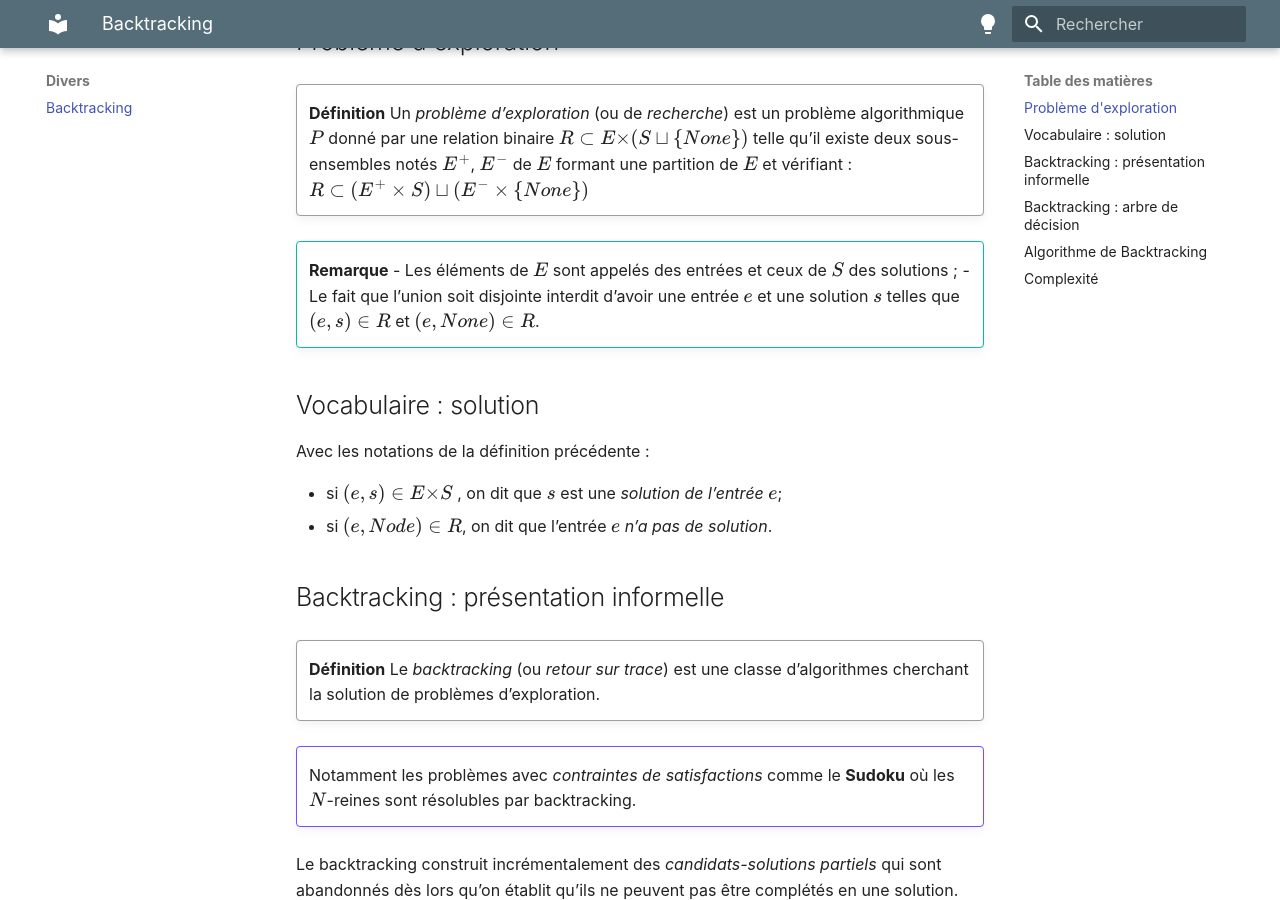
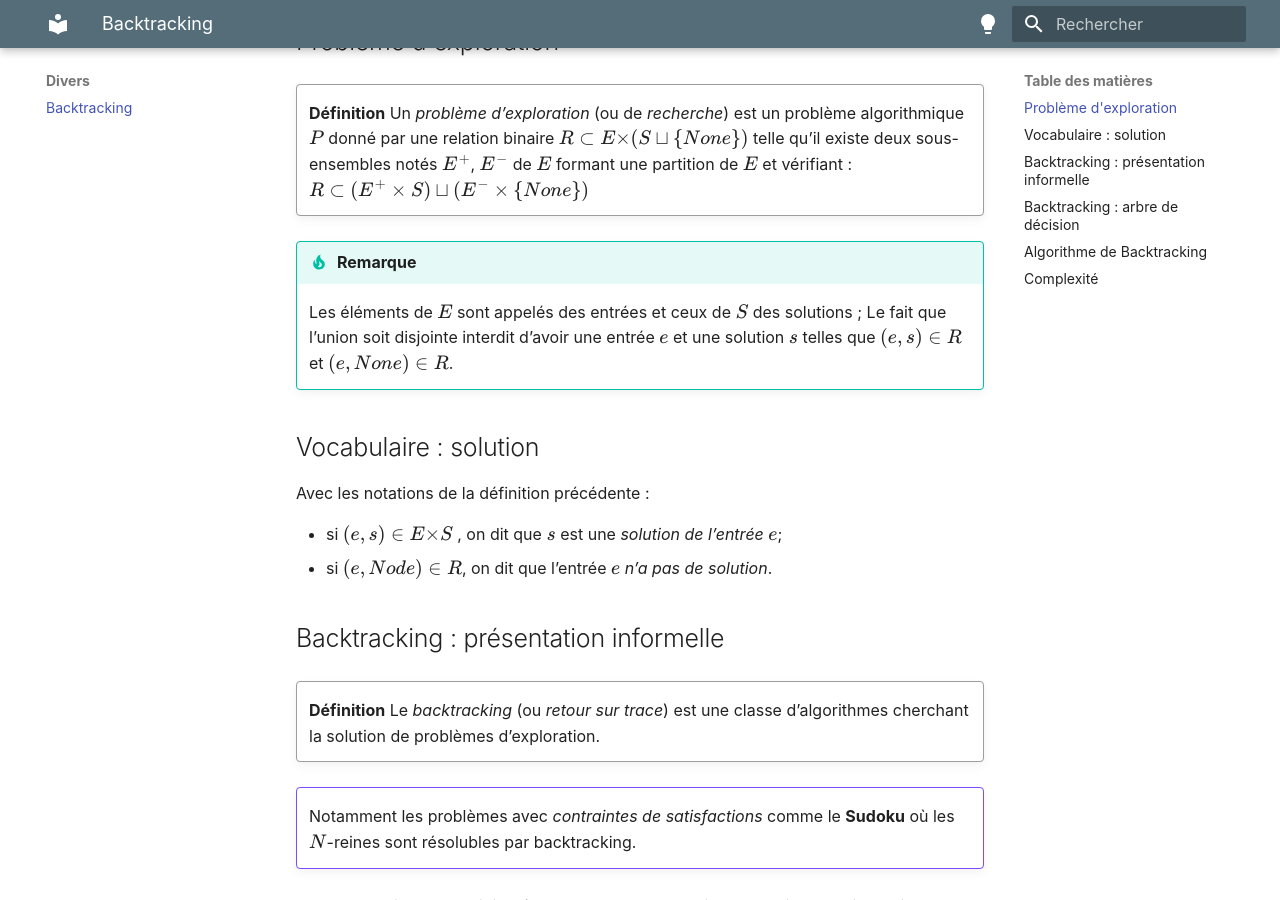
Before and after one commit to mp2i-thiers/mp2i-thiers.github.io, an MkDocs documentation site: the page built from docs/Divers/Backtracking.md, in a window 1280 px wide and 900 px high, scrolled down 540 px. Built offline with MkDocs 1.6.1 and Material for MkDocs 9.7.7, drawn with Linux system fonts in a browser that asks for light colours.

```diff
--- a/docs/Divers/Backtracking.md
+++ b/docs/Divers/Backtracking.md
@@ -17,10 +17,9 @@
     notés $E^+$, $E^−$ de $E$ formant une partition de $E$ et vérifiant :
     $R⊂(E^+ \times S )\sqcup (E^− \times \{None\})$
 
-!!!tip ""
-    **Remarque**
-    - Les éléments de $E$ sont appelés des entrées et ceux de $S$ des solutions ;
-    - Le fait que l’union soit disjointe interdit d’avoir une entrée $e$ et une solution $s$ telles que $(e, s ) ∈R$ et $(e, None) ∈R$.
+!!!tip "Remarque"
+    Les éléments de $E$ sont appelés des entrées et ceux de $S$ des solutions ;
+    Le fait que l’union soit disjointe interdit d’avoir une entrée $e$ et une solution $s$ telles que $(e, s ) ∈R$ et $(e, None) ∈R$.
 
 
 ## Vocabulaire : solution
```
